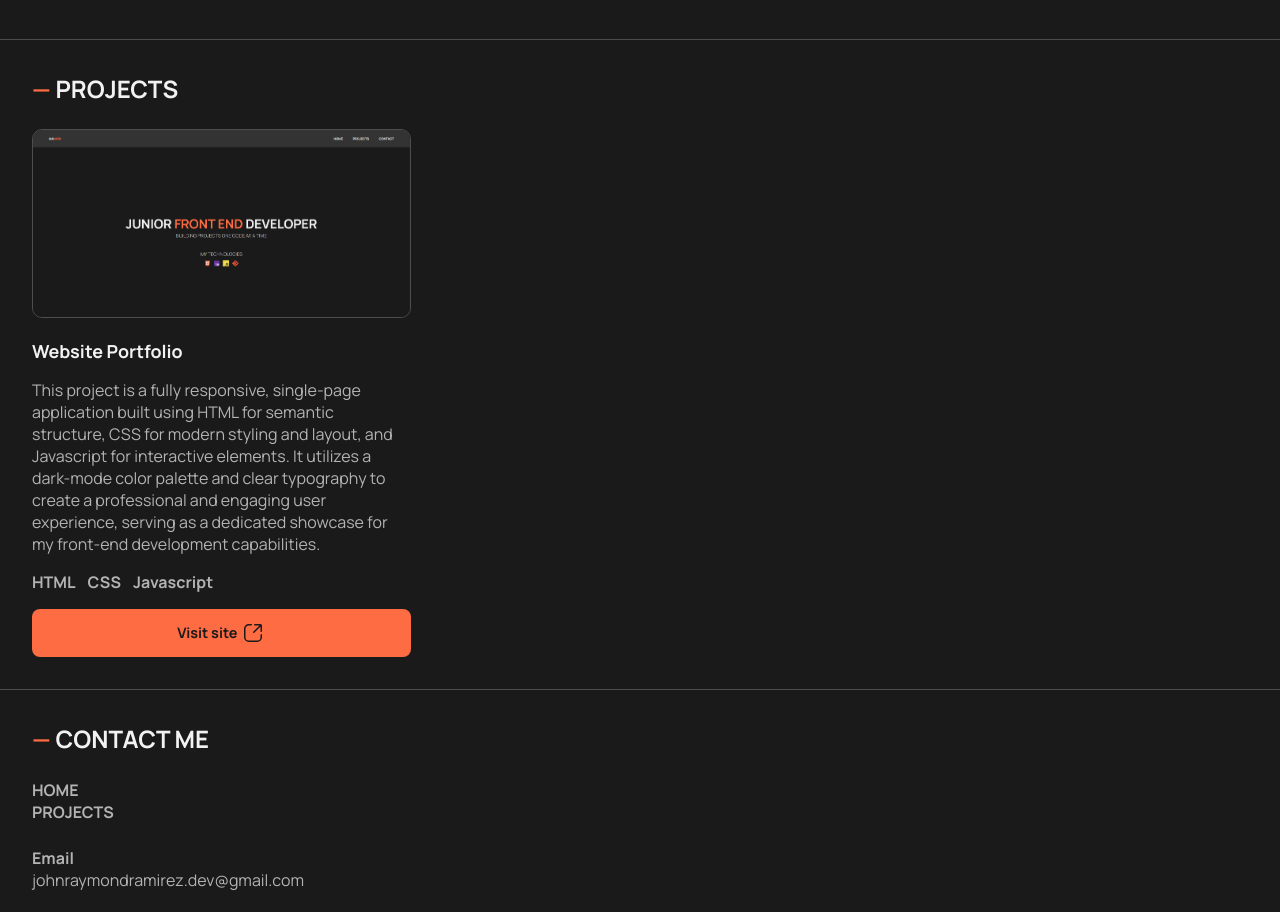
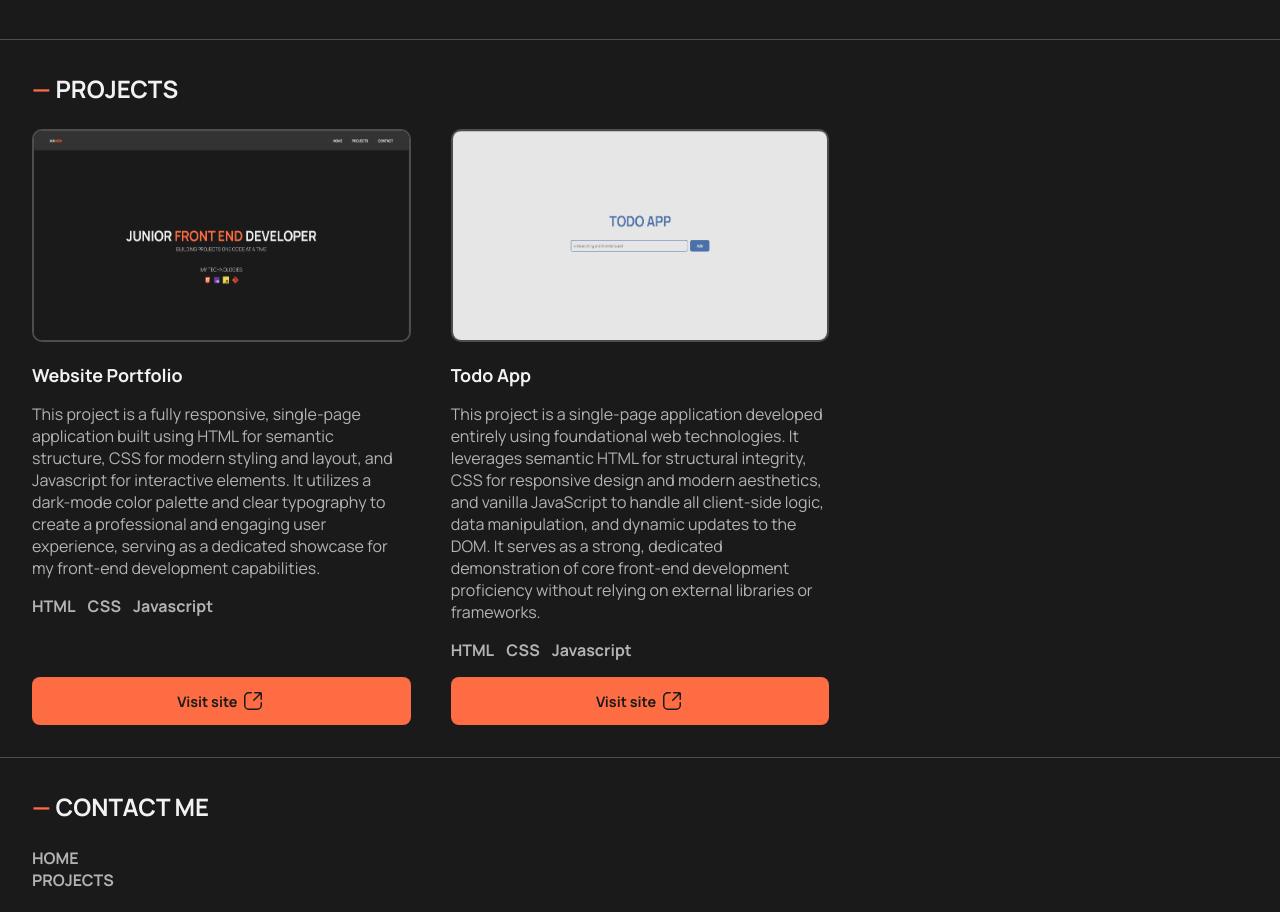
Before and after one commit to Mam0nn/Website-Portfolio, a plain HTML site: page index.html in a window 1280 px wide. Shown: the part 760-1672 px from the top of the page. Drawn offline with Linux system fonts and the light colour scheme.

Commit message:
Feat: added new project

```diff
--- a/css/style.css
+++ b/css/style.css
@@ -173,13 +173,16 @@ nav a:hover {
 
 .card img {
   width: 100%;
+  height: auto;
+  aspect-ratio: 16 / 9;
   border-radius: 10px;
-  border: 1px solid var(--hover);
+  border: 2px solid var(--hover);
 }
 
 .info {
   display: flex;
   flex-direction: column;
+  height: 100%;
   gap: 16px;
 }
 
@@ -198,6 +201,7 @@ nav a:hover {
   gap: 12px;
   color: var(--text-muted);
   font-weight: bold;
+  margin-bottom: auto;
 }
 
 .info a {
@@ -340,7 +344,14 @@ footer .github a{
   }
 }
 
-@media (max-width: 425px) {
+@media (max-width: 724px) {
+   .hero-section .main {
+    font-size: 2rem;
+  }
+
+}
+
+@media (max-width: 482px) {
    .hero-section .main {
     font-size: 1.5rem;
   }
--- a/index.html
+++ b/index.html
@@ -66,7 +66,7 @@
 
         <div class="card">
           <div class="img">
-            <img src="images/Wesbite-portfolio.png" alt="">
+            <img src="images/Wesbite-portfolio.png" alt="" height="300px" width="100%">
           </div>
           <div class="info">
             <div class="name"> Website Portfolio </div>
@@ -79,6 +79,27 @@
               <div> Javascript </div>
             </div>
             <a href="https://mamondev.vercel.app/" target="_blank" class="btn">
+              <span> Visit site </span>
+              <svg xmlns="http://www.w3.org/2000/svg" width="24" height="24" viewBox="0 0 24 24"><path fill="none" stroke="currentColor" stroke-linecap="round" stroke-linejoin="round" stroke-width="1.5" d="M10.25 3.75h-2.5a4 4 0 0 0-4 4v8.5a4 4 0 0 0 4 4h8.5a4 4 0 0 0 4-4v-2.5m-6.5-10h5.5c.276 0 .526.112.707.293m.293 6.207v-5.5a1 1 0 0 0-.293-.707M12.75 11.25l6.5-6.5l.707-.707"/></svg>
+            </a>
+          </div>
+        </div>
+
+        <div class="card">
+          <div class="img">
+            <img src="images/Todo-app.png" alt="" height="300px" width="100%">
+          </div>
+          <div class="info">
+            <div class="name"> Todo App </div>
+            <div class="desc">
+              This project is a single-page application developed entirely using foundational web technologies. It leverages semantic HTML for structural integrity, CSS for responsive design and modern aesthetics, and vanilla JavaScript to handle all client-side logic, data manipulation, and dynamic updates to the DOM. It serves as a strong, dedicated demonstration of core front-end development proficiency without relying on external libraries or frameworks.
+            </div>
+            <div class="tech">
+              <div> HTML </div>
+              <div> CSS </div>
+              <div> Javascript </div>
+            </div>
+            <a href="https://mamontodoapp.vercel.app/" target="_blank" class="btn">
               <span> Visit site </span>
               <svg xmlns="http://www.w3.org/2000/svg" width="24" height="24" viewBox="0 0 24 24"><path fill="none" stroke="currentColor" stroke-linecap="round" stroke-linejoin="round" stroke-width="1.5" d="M10.25 3.75h-2.5a4 4 0 0 0-4 4v8.5a4 4 0 0 0 4 4h8.5a4 4 0 0 0 4-4v-2.5m-6.5-10h5.5c.276 0 .526.112.707.293m.293 6.207v-5.5a1 1 0 0 0-.293-.707M12.75 11.25l6.5-6.5l.707-.707"/></svg>
             </a>
```
Also changed, not shown: images/Todo-app.png (added).
